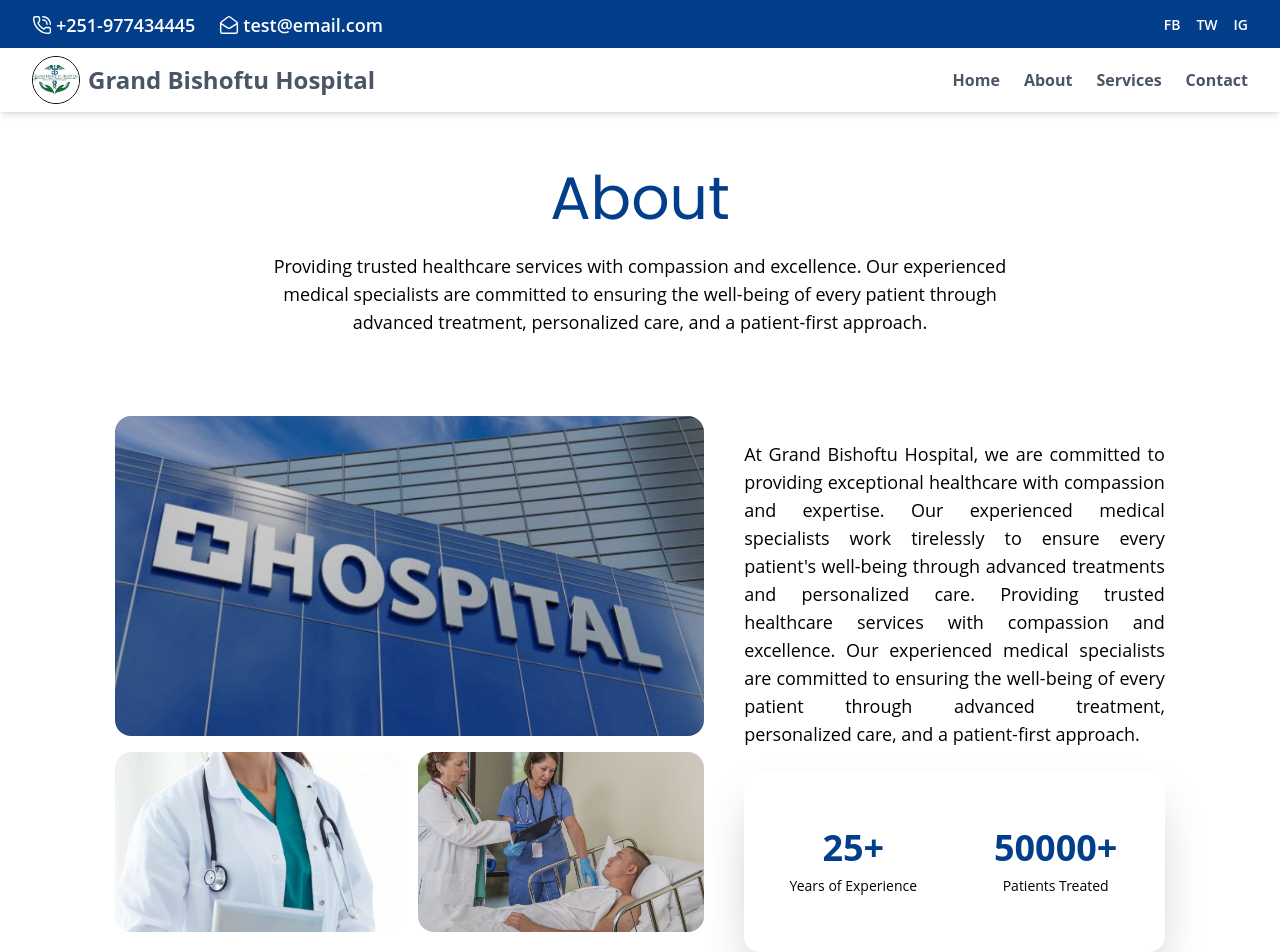
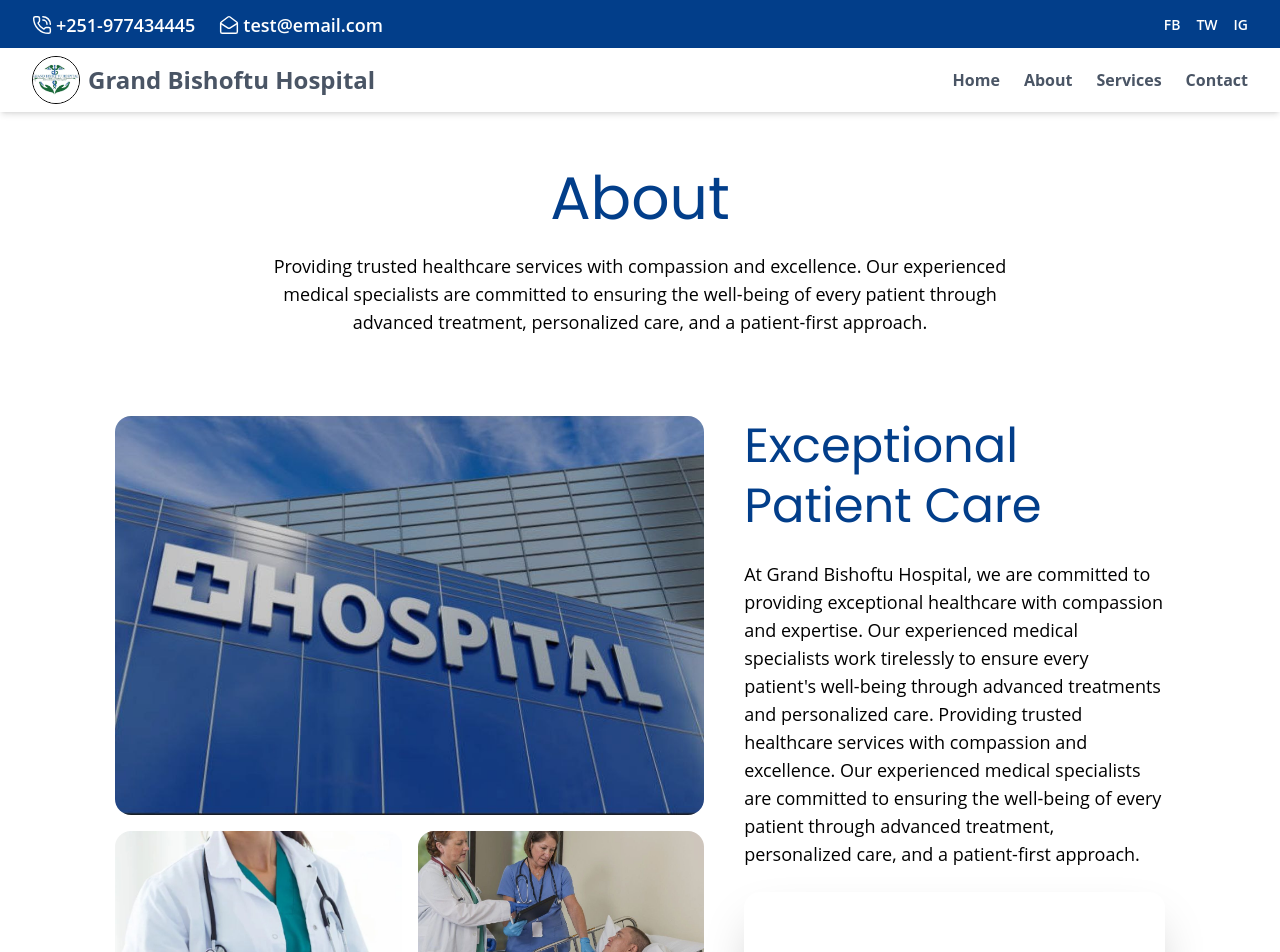
Before and after one commit to Tsedniya/Grand_Bishoftu_Hospital, a React (Vite) app in the folder myapp/: page /about in a window 1280 px wide. Shown: the top 952 px of the page. Built offline with nearby package versions, Linux system fonts and the light colour scheme.

Commit message:
frontend:about

```diff
--- a/myapp/src/components/CountUp.jsx
+++ b/myapp/src/components/CountUp.jsx
@@ -1,9 +1,32 @@
-import { useEffect, useState } from "react";
+import { useEffect, useState, useRef } from "react";
 
 const CountUp = ({ end, duration = 2000, suffix = "" }) => {
   const [count, setCount] = useState(0);
+  const [hasCounted, setHasCounted] = useState(false);
+  const ref = useRef(null);
 
   useEffect(() => {
+    if (!ref.current) return;
+
+    const observer = new IntersectionObserver(
+      (entries) => {
+        entries.forEach((entry) => {
+          if (entry.isIntersecting && !hasCounted) {
+            setHasCounted(true);
+          }
+        });
+      },
+      { threshold: 0.5 } // trigger when 50% of element is visible
+    );
+
+    observer.observe(ref.current);
+
+    return () => observer.disconnect();
+  }, [hasCounted]);
+
+  useEffect(() => {
+    if (!hasCounted) return;
+
     let current = 0;
     const stepTime = 16;
     const increment = end / (duration / stepTime);
@@ -20,14 +43,9 @@ const CountUp = ({ end, duration = 2000, suffix = "" }) => {
     }, stepTime);
 
     return () => clearInterval(timer);
-  }, [end, duration]);
+  }, [hasCounted, end, duration]);
 
-  return (
-    <span>
-      {count}
-      {suffix}
-    </span>
-  );
+  return <span ref={ref}>{count}{suffix}</span>;
 };
 
 export default CountUp;
--- a/myapp/src/components/Departements.jsx
+++ b/myapp/src/components/Departements.jsx
@@ -126,7 +126,7 @@ const Departements = () => {
 
   return (
     <div className="max-w-[1200px] mx-auto my-12 px-4 sm:px-6">
-      <div className="flex flex-col items-center mt-25 mb-15">
+      <div  className="flex flex-col items-center mt-10 md:mt-25 mb-6 md:mb-15">
         <p className="text-center font-poppins text-3xl md:text-6xl text-[#023E8A] mt-8 md:mt-16">
           Services
         </p>
--- a/myapp/src/components/EmergencyBox.jsx
+++ b/myapp/src/components/EmergencyBox.jsx
@@ -4,7 +4,7 @@ import { PhoneCall, Clock } from "lucide-react";
 
 const cardStyle = `
   w-full
-  bg-gradient-to-br from-[#023E8A] to-[#0077B6]
+  bg-[#023E8A]
   text-white
   rounded-3xl
   shadow-2xl
--- a/myapp/src/components/FlipCard.jsx
+++ b/myapp/src/components/FlipCard.jsx
@@ -11,6 +11,13 @@ const FlipCard = ({
 }) => {
   const [flipped, setFlipped] = useState(false);
 
+  // only allow click flipping on mobile / tablet
+  const handleClick = () => {
+    if (window.innerWidth < 1024) {
+      setFlipped(!flipped);
+    }
+  };
+
   return (
     <div
       className="
@@ -19,7 +26,7 @@ const FlipCard = ({
         md:w-[90%] md:h-40
         lg:w-80 lg:h-70
       "
-      onClick={() => setFlipped(!flipped)}
+      onClick={handleClick}
     >
       <div
         className={`
@@ -30,7 +37,6 @@ const FlipCard = ({
           lg:group-hover:rotate-y-180
         `}
       >
-
         {/* Front */}
         <div
           className={`absolute inset-0 ${bg} shadow-xl text-white p-4 flex flex-col justify-center items-center backface-hidden`}
@@ -72,7 +78,6 @@ const FlipCard = ({
             {backText}
           </p>
         </div>
-
       </div>
     </div>
   );
--- a/myapp/src/components/TitleAbout.jsx
+++ b/myapp/src/components/TitleAbout.jsx
@@ -16,7 +16,8 @@ const TitleAbout = () => {
       <motion.div
         className="flex flex-col items-center"
         initial={{ y: 80, opacity: 0 }}
-        animate={{ y: 0, opacity: 1 }}
+        whileInView={{ y: 0, opacity: 1 }}
+        viewport={{ once: true, amount: 0.3 }}
         transition={{ duration: 0.6 }}
       >
         <p className="text-center font-poppins text-3xl md:text-6xl text-[#023E8A] mt-8 md:mt-16">
@@ -33,40 +34,57 @@ const TitleAbout = () => {
       {/* Main Section */}
       <div className="my-20 flex flex-col md:flex-row gap-10 items-start">
 
-        {/* Left: Image Group */}
+        {/* Left: Large Image + 2 small images */}
         <motion.div
           className="w-full md:w-7/12 flex flex-col gap-4"
           initial={{ y: 80, opacity: 0 }}
-          animate={{ y: 0, opacity: 1 }}
+          whileInView={{ y: 0, opacity: 1 }}
+          viewport={{ once: true, amount: 0.3 }}
           transition={{ duration: 0.6, delay: 0.2 }}
         >
-          {/* Big image */}
-          <div className="h-[320px] overflow-hidden">
+          {/* Large hospital image */}
+          <div className="overflow-hidden h-[320px] md:h-auto">
             <img src={hospital} alt="Hospital" className={imgStyle} />
           </div>
 
-          {/* Container for 2 small images */}
+          {/* 2 small images below the big image */}
           <div className="flex gap-4 h-[180px]">
-            <div className="flex-1 overflow-hidden">
+            <motion.div
+              className="flex-1 overflow-hidden"
+              initial={{ y: 50, opacity: 0 }}
+              whileInView={{ y: 0, opacity: 1 }}
+              viewport={{ once: true, amount: 0.3 }}
+              transition={{ duration: 0.6, delay: 0.3 }}
+            >
               <img src={doctor} alt="Doctor" className={imgStyle} />
-            </div>
-            <div className="flex-1 overflow-hidden">
+            </motion.div>
+
+            <motion.div
+              className="flex-1 overflow-hidden"
+              initial={{ y: 50, opacity: 0 }}
+              whileInView={{ y: 0, opacity: 1 }}
+              viewport={{ once: true, amount: 0.3 }}
+              transition={{ duration: 0.6, delay: 0.4 }}
+            >
               <img src={middle} alt="Inside" className={imgStyle} />
-            </div>
+            </motion.div>
           </div>
         </motion.div>
 
-        {/* Right: Text + Stats */}
-        <div className="w-full md:w-5/12 flex flex-col justify-between gap-6">
-
-          {/* Text */}
-          <motion.div
-            className="text-justify text-base"
-            initial={{ y: 80, opacity: 0 }}
-            animate={{ y: 0, opacity: 1 }}
-            transition={{ duration: 0.6, delay: 0.3 }}
-          >
-            <p className="text-lg mt-4 md:mt-6 max-w-3xl">
+        {/* Right: Text Column + Stats Card below text */}
+        <motion.div
+          className="w-full md:w-5/12 flex flex-col justify-between gap-6 h-full"
+          initial={{ y: 80, opacity: 0 }}
+          whileInView={{ y: 0, opacity: 1 }}
+          viewport={{ once: true, amount: 0.3 }}
+          transition={{ duration: 0.6, delay: 0.3 }}
+        >
+          {/* Text at the top */}
+          <div>
+            <h3 className="text-3xl sm:text-4xl lg:text-5xl text-[#023E8A] font-poppins leading-tight">
+              Exceptional Patient Care
+            </h3>
+            <p className="text-lg mt-4 md:mt-6">
               At Grand Bishoftu Hospital, we are committed to providing exceptional
               healthcare with compassion and expertise. Our experienced medical
               specialists work tirelessly to ensure every patient's well-being
@@ -76,39 +94,33 @@ const TitleAbout = () => {
               patient through advanced treatment, personalized care, and a
               patient-first approach.
             </p>
-          </motion.div>
+          </div>
 
-          {/* Stats Card */}
+          {/* Stats Card below text, same height as 2 small images */}
           <motion.div
-            className="bg-white rounded-2xl shadow-2xl p-8 w-full transition-all duration-300 hover:shadow-xl hover:-translate-y-1 mt-auto h-[180px] flex items-center"
-            initial={{ y: 80, opacity: 0 }}
-            animate={{ y: 0, opacity: 1 }}
-            transition={{ duration: 0.6, delay: 0.4 }}
+            className="bg-white rounded-2xl shadow-2xl p-6 flex items-center justify-center h-[180px] transition-all duration-300 hover:shadow-xl hover:-translate-y-1"
+            initial={{ y: 50, opacity: 0 }}
+            whileInView={{ y: 0, opacity: 1 }}
+            viewport={{ once: true, amount: 0.3 }}
+            transition={{ duration: 0.6, delay: 0.5 }}
           >
-            <div className="grid grid-cols-1 sm:grid-cols-2 gap-y-6 gap-x-12 text-center w-full">
-
+            <div className="grid grid-cols-1 sm:grid-cols-2 gap-y-4 gap-x-6 text-center w-full">
               <div>
                 <div className="text-3xl md:text-4xl font-bold text-[#023E8A]">
                   <CountUp end={25} suffix="+" />
                 </div>
-                <p className="mt-2 text-sm ">
-                  Years of Experience
-                </p>
+                <p className="mt-2 text-sm">Years of Experience</p>
               </div>
-
               <div>
-                <div className="text-3xl md:text-4xl font-bold text-[#023E8A] ">
+                <div className="text-3xl md:text-4xl font-bold text-[#023E8A]">
                   <CountUp end={50000} suffix="+" />
                 </div>
-                <p className="mt-2 text-sm ">
-                  Patients Treated
-                </p>
+                <p className="mt-2 text-sm">Patients Treated</p>
               </div>
-
             </div>
           </motion.div>
+        </motion.div>
 
-        </div>
       </div>
     </div>
   );
--- a/myapp/src/pages/Services.jsx
+++ b/myapp/src/pages/Services.jsx
@@ -3,7 +3,7 @@ import Departements from '../components/Departements'
 
 const Services = () => {
   return (
-    <div className='mt-15'>
+    <div className='mt-25'>
       <Departements/>
     </div>
   )
```
